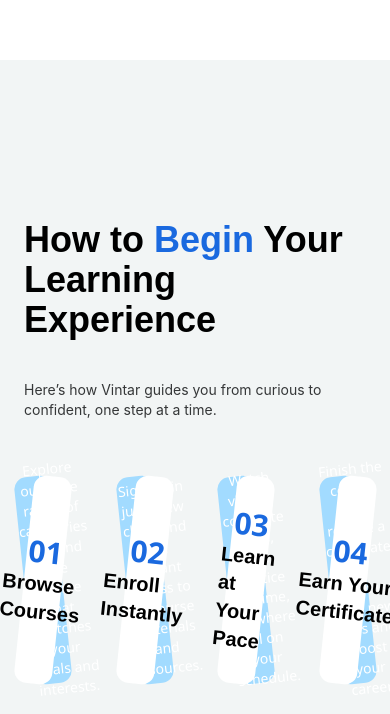
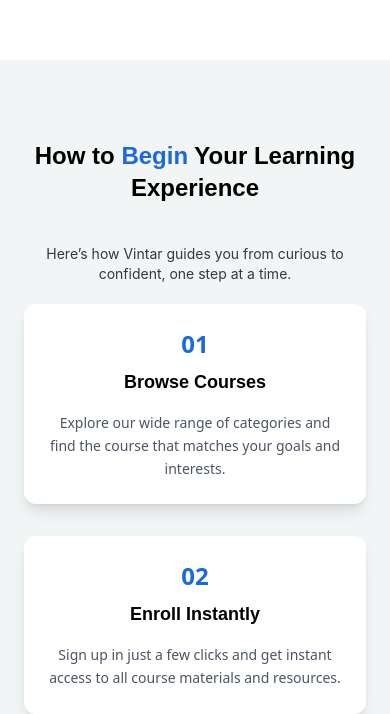
Before and after one commit to Amr3011/courses-website, a React (Vite) app: page / in a window 390 px wide. Shown: the part 132-846 px from the top of the page. Built offline with nearby package versions, Linux system fonts and the light colour scheme.

Commit message:
feat: enhance LearningExperience component with GSAP animations, responsive layout adjustments, and improved card hover effects

```diff
--- a/src/pages/Home/Favorite Mentors/FavoriteMentors.tsx
+++ b/src/pages/Home/Favorite Mentors/FavoriteMentors.tsx
@@ -10,7 +10,7 @@
         paragraph="Meet top-tier mentors ready to guide your learning journey with hands-on knowledge and industry experience."
         spantitle="Mentors"
       />
-      <div className="flex gap-14 py-14 my-14 h-screen justify-center items-center Frames-Sec">
+      <div className="flex gap-14 py-14  h-screen justify-center items-center Frames-Sec">
         <LeftMentor />
         <RightMentor />
       </div>
--- a/src/pages/Home/Learning Experience/LearningExperience.tsx
+++ b/src/pages/Home/Learning Experience/LearningExperience.tsx
@@ -1,6 +1,21 @@
+import { gsap } from "gsap";
+import { useGSAP } from "@gsap/react";
+
+import { ScrollTrigger } from "gsap/ScrollTrigger";
+
+gsap.registerPlugin(useGSAP, ScrollTrigger);
+
 const LearningExperience = () => {
+  useGSAP(() => {
+    if (window.innerWidth >= 768) {
+      const cards = gsap.utils.toArray(".card-hover") as HTMLElement[];
+      cards.forEach((card) => {
+        gsap.set(card, { yPercent: [0, 70, 0, 70][cards.indexOf(card)] || 0 });
+      });
+    }
+  });
   return (
-    <div className="bg-background-accent w-full py-40 ">
+    <div className="bg-background-accent w-full py-20 md:py-40 ">
       <div className="container   ">
         <HeaderSEC
           Ftitle="How to"
@@ -8,7 +23,7 @@
           Ltitle="Your Learning Experience"
           paragraph="Here’s how Vintar guides you from curious to confident, one step at a time."
         />
-        <div className="relative grid grid-cols-4  gap-16 my-14">
+        <div className="relative grid grid-cols-1 md:grid-cols-2 lg:grid-cols-4 min-h-[300px] gap-8 md:gap-12 lg:gap-16 my-5">
           <CardHover
             titleBox1="01"
             pBox1="Browse Courses"
@@ -18,6 +33,7 @@
             titleBox1="02"
             pBox1="Enroll Instantly"
             titleBox2="Sign up in just a few clicks and get instant access to all course materials and resources."
+            isReversed={true}
           />
           <CardHover
             titleBox1="03"
@@ -28,6 +44,7 @@
             titleBox1="04"
             pBox1="Earn Your Certificate"
             titleBox2="Finish the course and receive a certificate to showcase your new skills and boost your career."
+            isReversed={true}
           />
         </div>
       </div>
@@ -51,11 +68,13 @@
   return (
     <div>
       <div className="flex flex-col justify-between items-center gap-10">
-        <h1 className="max-w-[380px] font-heading text-heading-color text-4xl font-semibold">
+        <h1 className="max-w-[380px] font-heading text-heading-color text-2xl md:text-4xl font-semibold text-center">
           {Ftitle} <span className="text-primary-color">{spantitle}</span>{" "}
           {Ltitle}
         </h1>
-        <p className="text-sm text-text font-body">{paragraph}</p>
+        <p className="text-sm text-text font-body text-center px-4">
+          {paragraph}
+        </p>
       </div>
     </div>
   );
@@ -65,20 +84,52 @@
   titleBox1,
   pBox1,
   titleBox2,
+  classname,
+  isReversed = false,
 }: {
   titleBox1: string;
   pBox1: string;
   titleBox2: string;
+  classname?: string;
+  isReversed?: boolean;
 }) => {
   return (
-    <div className="relative col-span-1">
-      <div className="absolute top-0 left-0 -rotate-6 flex text-center items-center bg-light-color h-52 w-full rounded-xl z-10">
-        <p className="text-sm text-white">{titleBox2}</p>
+    <div className={`${classname} card-hover group`}>
+      <div className="md:hidden">
+        <div className="flex flex-col justify-center items-center bg-white p-6 rounded-xl shadow-lg">
+          <h1 className="text-primary-color text-2xl font-bold mb-2">
+            {titleBox1}
+          </h1>
+          <p className="font-heading text-lg font-semibold mb-4 text-center">
+            {pBox1}
+          </p>
+          <p className="text-sm text-gray-600 text-center leading-relaxed">
+            {titleBox2}
+          </p>
+        </div>
       </div>
 
-      <div className="flex flex-col justify-center items-center bg-white h-52 w-full rounded-xl z-20 rotate-6 relative">
-        <h1 className="text-primary-color text-3xl font-bold">{titleBox1}</h1>
-        <p className="font-heading text-xl font-semibold">{pBox1}</p>
+      <div className="hidden md:block relative">
+        <div
+          className={`absolute top-0 left-0 -rotate-6 flex text-center items-center bg-light-color group-hover:bg-white h-52 w-full rounded-xl z-10 transition-all duration-700 ease-in-out group-hover:rotate-12 ${
+            isReversed
+              ? "group-hover:-translate-y-[180px]"
+              : "group-hover:translate-y-[180px]"
+          }`}
+        >
+          <p className="text-sm text-white group-hover:text-black transition-colors duration-700">
+            {titleBox2}
+          </p>
+        </div>
+
+        <div className="flex flex-col justify-center items-center bg-white group-hover:bg-primary-color h-52 w-full rounded-xl z-20 rotate-6 relative transition-all duration-700 ease-in-out group-hover:-rotate-12">
+          <h1 className="text-primary-color text-3xl font-bold group-hover:text-white transition-colors duration-700">
+            {titleBox1}
+          </h1>
+          <p className="font-heading text-xl font-semibold group-hover:text-white transition-colors duration-700">
+            {pBox1}
+          </p>
+        </div>
       </div>
     </div>
   );
```
